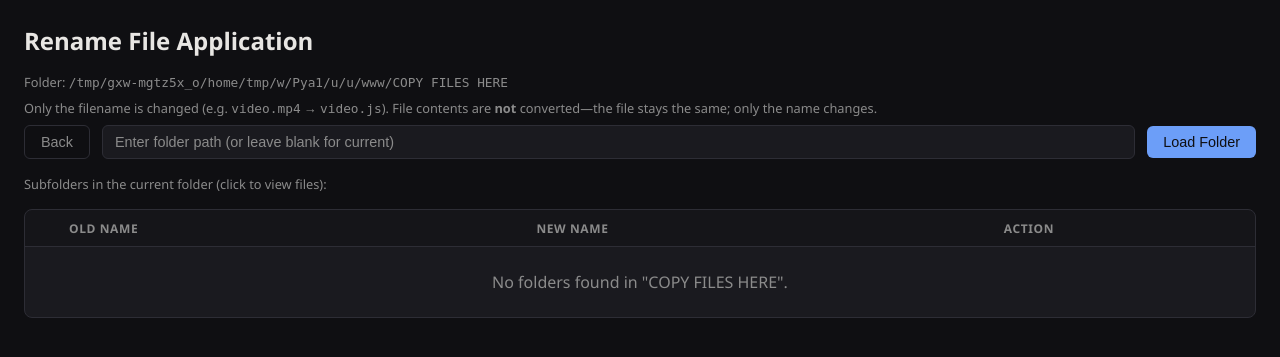
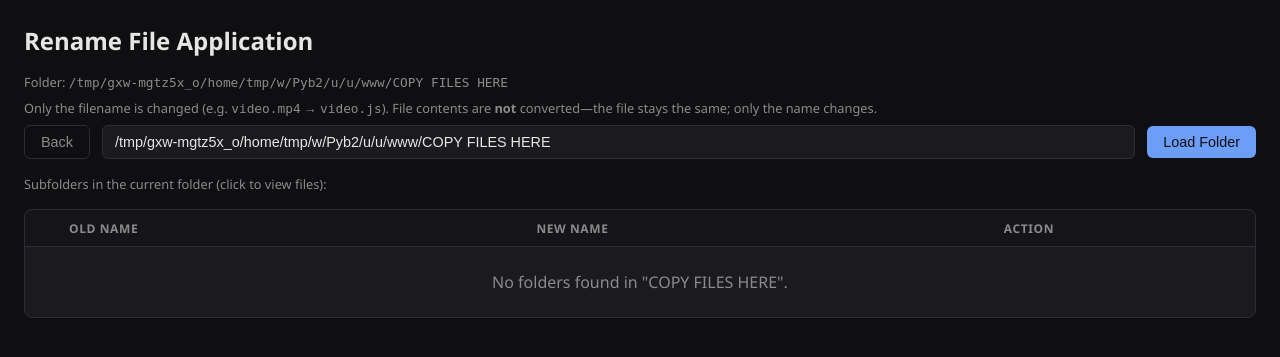
Before and after one commit to mariellebasanes/Files-Renamer, a Flask app: page / in a window 1280 px wide. Shown: the top 357 px of the page. Run offline with Flask 3, Linux system fonts and the light colour scheme; data that the repository does not hold is empty.

Commit message:
Improve base folder detection UI
Co-authored-by: Cursor <cursoragent@cursor.com>

```diff
--- a/templates/index.html
+++ b/templates/index.html
@@ -248,7 +248,7 @@
             folderButtonsEl.style.display = 'none';
           }
 
-          const isBaseFolder = data.folder === baseFolder;
+          const isBaseFolder = normalizePath(data.folder) === normalizePath(baseFolder);
           if (isBaseFolder) {
             // At startup, only show the folders (as buttons) and a hint row, not the files themselves
             if (dirs.length === 0) {
@@ -336,8 +336,10 @@
     folderInput.addEventListener('keydown', e => { if (e.key === 'Enter') loadFolder(); });
     btnBack.addEventListener('click', goBack);
 
-    // Load the "@COPY VIDEOS HERE" folder automatically on page load
+    // Load the base "COPY FILES HERE" folder automatically on page load
     window.addEventListener('DOMContentLoaded', () => {
+      // Ensure the input always points at the base folder by default
+      folderInput.value = baseFolder;
       loadFolder();
     });
   </script>
```
